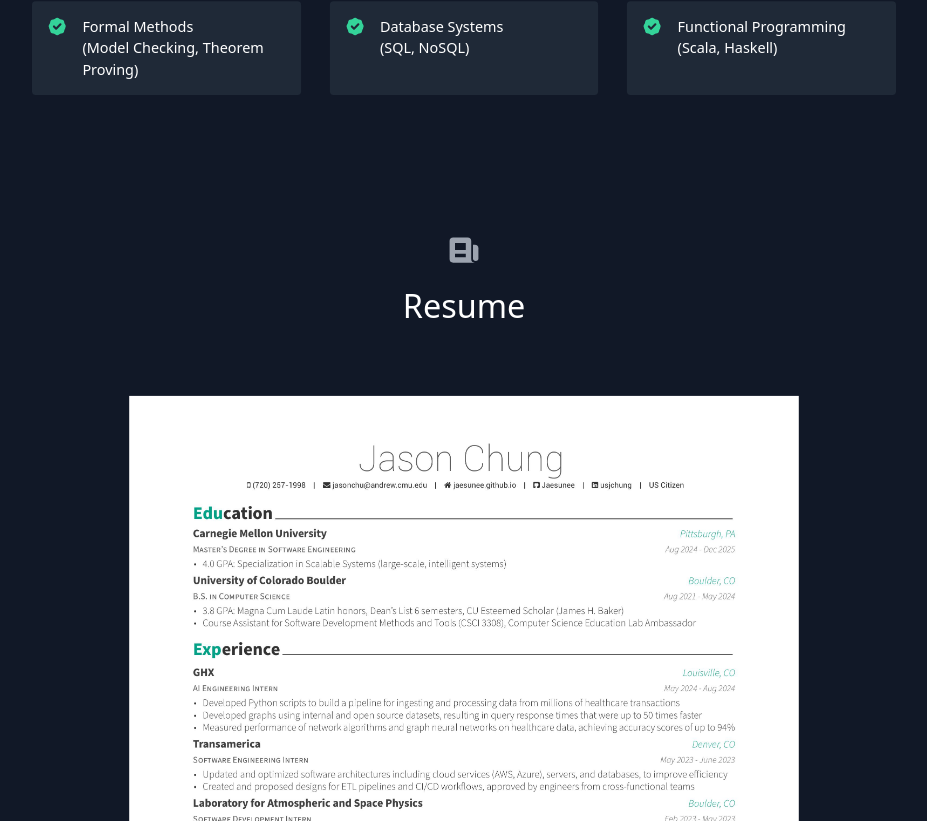
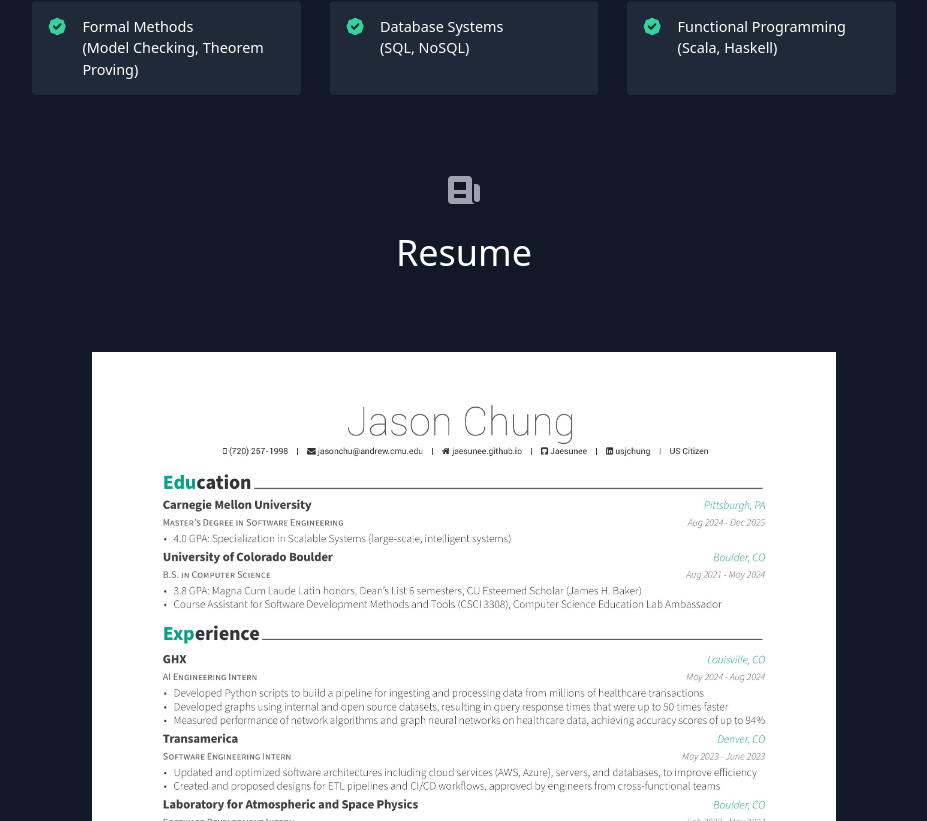
Before and after one commit to Jaesunee/Jaesunee.github.io, a React (Create React App) app: page / in a window 1280 px wide. Shown: the part 2799-3620 px from the top of the page, without its empty margins (176-1103 px from the left). Built offline with nearby package versions, Linux system fonts and the light colour scheme.

Commit message:
update
set up google analytics

```diff
--- a/public/index.html
+++ b/public/index.html
@@ -5,10 +5,7 @@
         <link rel="icon" href="%PUBLIC_URL%/favicon.ico" />
         <meta name="viewport" content="width=device-width, initial-scale=1" />
         <meta name="theme-color" content="#000000" />
-    <meta
-      name="description"
-      content="Jason's portfolio app created with React"
-    />
+        <meta name="description" content="Jason's portfolio app created with React" />
         <link rel="apple-touch-icon" href="%PUBLIC_URL%/favicon.ico" />
         <!--
       manifest.json provides metadata used when your web app is installed on a
@@ -25,9 +22,19 @@
       Learn how to configure a non-root public URL by running `npm run build`.
     -->
         <title>Jason's Portfolio</title>
+        <!-- Google tag (gtag.js) -->
+        <script async src="https://www.googletagmanager.com/gtag/js?id=G-1VEC55D4R9"></script>
+        <script>
+            window.dataLayer = window.dataLayer || [];
+            function gtag() {
+                dataLayer.push(arguments);
+            }
+            gtag('js', new Date());
+
+            gtag('config', 'G-1VEC55D4R9');
+        </script>
     </head>
     <body>
-
         <form name="test" netlify netlify-honeypot="bot-field" hidden>
             <input type="text" name="name" />
             <input type="email" name="email" />
@@ -45,6 +52,5 @@
 
       To begin the development, run `npm start` or `yarn start`.
       To create a production bundle, use `npm run build` or `yarn build`.
-    -->
-  </body>
+    --></body>
 </html>
--- a/src/components/Resume.js
+++ b/src/components/Resume.js
@@ -9,7 +9,7 @@
     }, []);
     return (
         <section id="resume" data-aos-offset="450" data-aos="fade-up" data-aos-once="true">
-            <div className="container transform scale-90 px-5 py-5 mx-auto text-center items-center">
+            <div className="container transform scale-100 px-5 py-5 mx-auto text-center items-center">
                 <NewspaperIcon className="mx-auto inline-block w-10 mb-4" />
                 <h1 className="sm:text-4xl text-3xl font-medium title-font text-white mb-12 text-title">Resume</h1>
                 <br></br>
```
Lines whose indentation alone changed are shown as unchanged.
